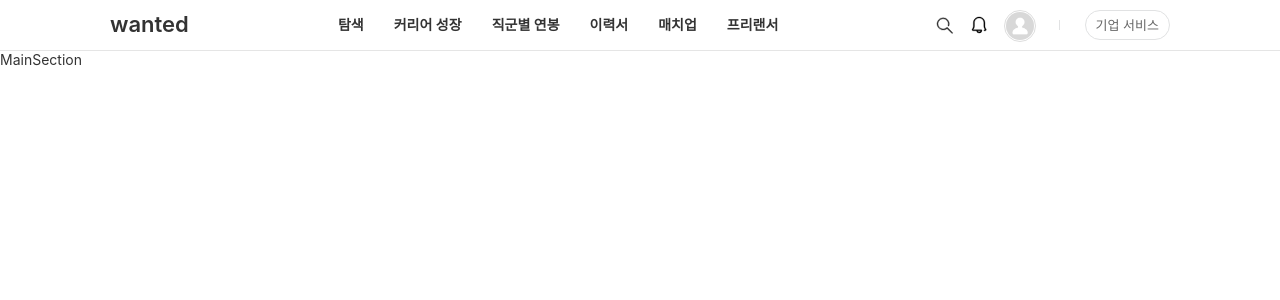
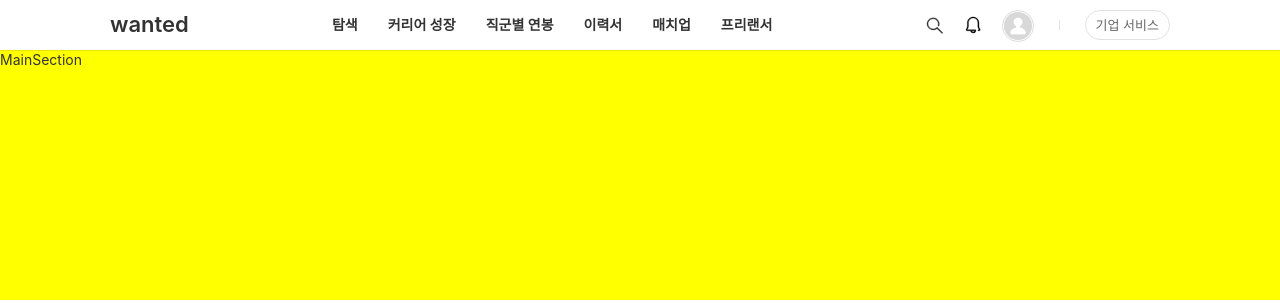
Before and after one commit to Eyes0n/wanted, a React (Create React App) app: page / in a window 1280 px wide. Shown: the top 300 px of the page. Built offline with nearby package versions, Linux system fonts and the light colour scheme.

Commit message:
Modify : handleShowDropdownMenu func수정 & 스타일링 수정

```diff
--- a/src/App.js
+++ b/src/App.js
@@ -15,8 +15,9 @@ const App = () => {
 export default App;
 
 const MainSection = styled.main`
+  height: 100vh;
   padding-top: 50px;
-
+  background-color: yellow;
   @media ${({ theme }) => theme.tablet} {
     padding-top: 57px;
   }
--- a/src/components/DropdownMenu.js
+++ b/src/components/DropdownMenu.js
@@ -129,6 +129,7 @@ const CenterContainer = styled.div`
   height: ${({ isShowMenu }) => (isShowMenu ? '100%' : '0')};
   max-height: 370px;
   background-color: #fff;
+  visibility: ${({ isShowMenu }) => (isShowMenu ? 'visible' : 'hidden')};
   transition: 0.5s;
 `;
 
--- a/src/components/Nav.js
+++ b/src/components/Nav.js
@@ -59,9 +59,9 @@ const Navbar = () => {
               </AvatarBtn>
             </AsideLi>
             <AsideLi>
-              <AvatarBtn type="button">
+              <HamburgerBtn type="button">
                 <HamburgerMenuSVG />
-              </AvatarBtn>
+              </HamburgerBtn>
             </AsideLi>
             <AsideLi>
               <DashBoardLink to="/">기업 서비스</DashBoardLink>
@@ -96,12 +96,10 @@ const NavContainer = styled.nav`
   box-shadow: 0 1px 0 0 rgb(0 0 0 / 10%);
   z-index: 100;
 
-  @media ${({ theme }) => theme.tablet} {
+  /* @media ${({ theme }) => theme.tablet} {
     width: 100%;
-    height: 57px;
-    padding-top: 4px;
     margin: 0 auto;
-  }
+  } */
 `;
 
 const Nav = styled.nav`
@@ -110,6 +108,11 @@ const Nav = styled.nav`
   max-width: 1060px;
   height: 50px;
   margin: 0 auto;
+
+  @media ${({ theme }) => theme.tablet} {
+    height: 57px;
+    padding-top: 4px;
+  }
 `;
 
 const Logo = styled.div`
@@ -126,12 +129,13 @@ const LogoLink = styled(Link)`
 `;
 
 const MenuList = styled.ul`
+  height: 100%;
   ${({ theme }) => theme.FlexSet('', 'center')}
 `;
 
 const MenuItem = styled.li`
   display: flex;
-  height: 50px;
+  height: 100%;
 
   &:hover {
     border-bottom: 2px solid #ddd;
@@ -147,6 +151,10 @@ const MenuItem = styled.li`
 
   &:first-child {
     display: none;
+
+    a {
+      padding: 14px 13px 19px 20px;
+    }
   }
 
   @media ${({ theme }) => theme.tablet} {
@@ -157,6 +165,10 @@ const MenuItem = styled.li`
 
     &:hover {
       border-bottom: 2px solid #258bf7;
+    }
+
+    a {
+      padding: 14px 13px 19px;
     }
 
     ${({ theme }) => theme.MakeNthChildDisplayNone(4, 8)};
@@ -196,7 +208,7 @@ const AsideLi = styled.li`
   button {
     position: relative;
     margin-top: 5px;
-    padding: 0 8px;
+    padding: 0 10px;
     background-color: inherit;
     border: none;
   }
@@ -215,6 +227,10 @@ const AsideLi = styled.li`
   }
 
   @media ${({ theme }) => theme.tablet} {
+    button {
+      margin-top: 0;
+    }
+
     &:nth-last-child(2) {
       display: inline-block;
     }
@@ -253,6 +269,12 @@ const Avatar = styled.img`
   background-repeat: no-repeat;
 `;
 
+const HamburgerBtn = styled.button`
+  @media ${({ theme }) => theme.tablet} {
+    margin-right: 10px;
+  }
+`;
+
 const DashBoardLink = styled(Link)`
   font-size: 13px;
   color: #666;
```
